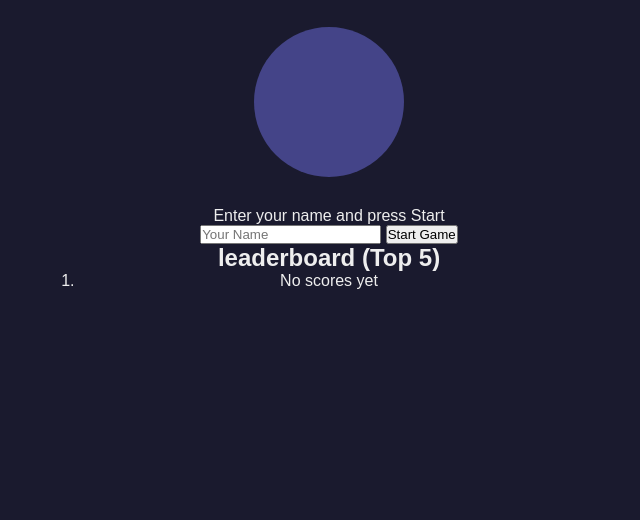
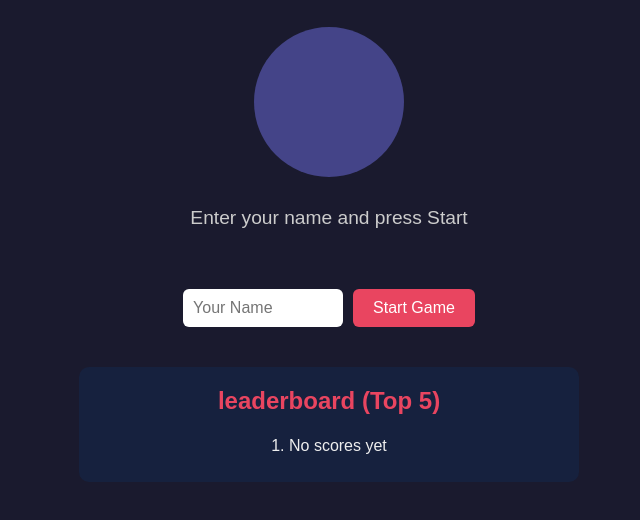
Before and after one commit to nathanaelsagala357-del/Mini-Browser-Game-Score-API, a website: page public/index.html in a window 1280 px wide. Shown: the part 116-636 px from the top of the page, without its empty margins (311-951 px from the left). Drawn offline with Linux system fonts and the light colour scheme.

Commit message:
Text, input, button, leaderboard style update

```diff
--- a/public/style.css
+++ b/public/style.css
@@ -50,3 +50,62 @@ h1 {
 .go {
     background-color: #4caf50;
 }
+
+#message {
+    font-size: 1.2rem;
+    margin-bottom: 10px;
+    color: #ccc;
+}
+
+#result {
+    font-size: 1.5rem;
+    font-weight: bold;
+    color: #4caf50;
+    margin-bottom: 20px;
+    min-height: 30px;
+}
+
+.controls {
+    display: flex;
+    gap: 10px;
+    justify-content: center;
+    margin-bottom: 40px;
+}
+
+input {
+    padding: 10px;
+    border-radius: 6px;
+    border: none;
+    font-size: 1rem;
+    width: 160px;
+}
+
+button {
+    padding: 10px 20px;
+    background-color: #e94560;
+    color: white;
+    border: none;
+    border-radius: 6px;
+    font-size: 1rem;
+    cursor: pointer;
+}
+
+button:hover {
+    background-color: #c73652;
+}
+
+.leaderboard {
+    background-color: #16213e;
+    padding: 20px;
+    border-radius: 10px;
+}
+
+.leaderboard h2 {
+    margin-bottom: 15px;
+    color: #e94560;
+}
+
+#scoreList {
+    list-style-position: inside;
+    line-height: 2;
+}
```
